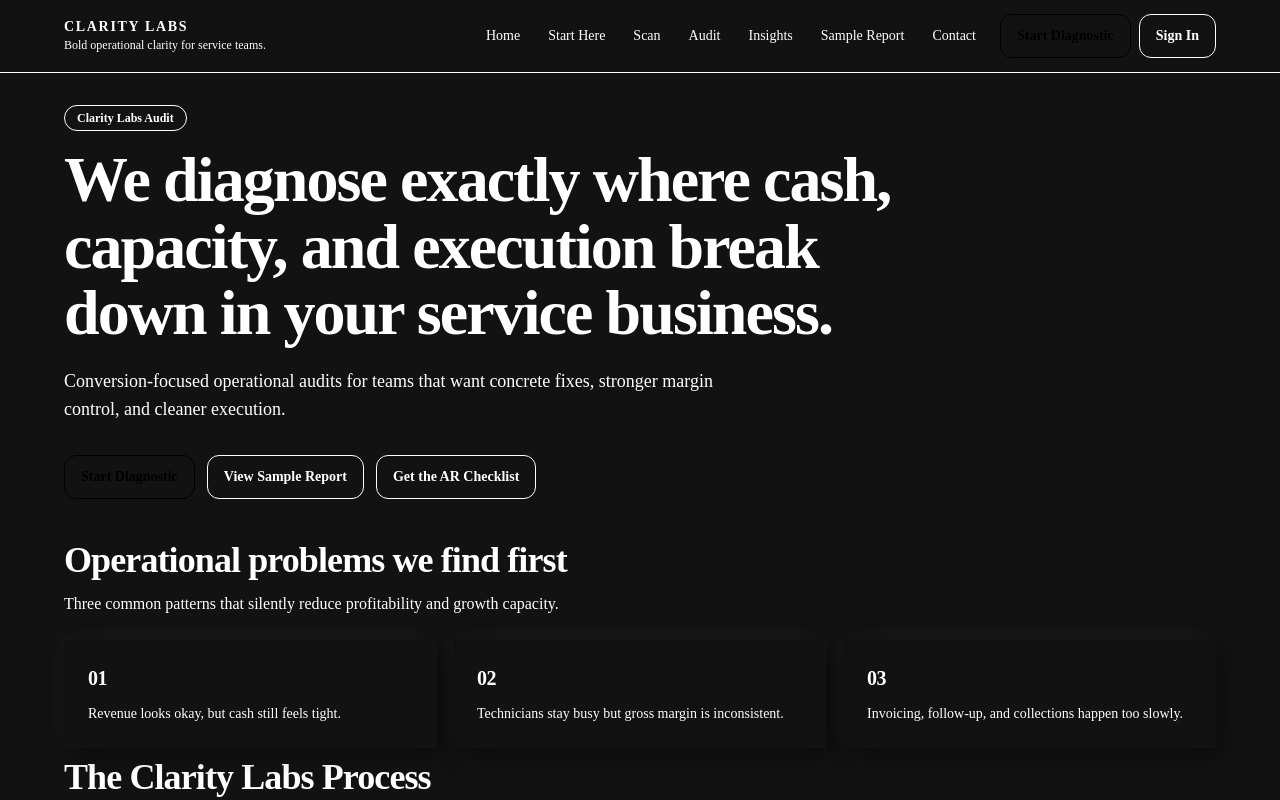
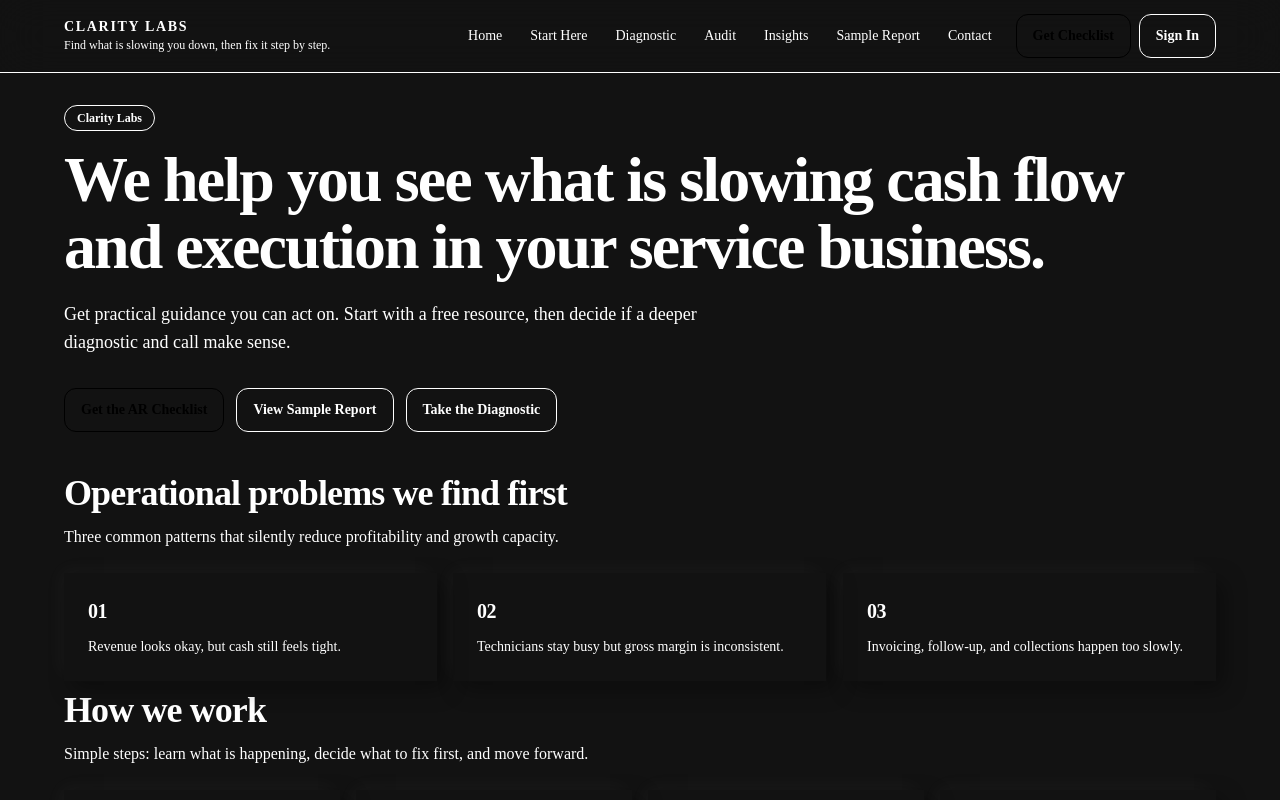
Before and after one commit to loading189/claritylabSite, a Next.js app: page / in a window 1280 px wide. Shown: the top 800 px of the page. Built offline with nearby package versions, Linux system fonts and the light colour scheme; no server answers.

Commit message:
Align funnel messaging and document phased route migration

```diff
--- a/app/(marketing)/page.tsx
+++ b/app/(marketing)/page.tsx
@@ -56,9 +56,9 @@ export default function HomePage() {
       <Section className={styles.heroSection}>
         <Container className={styles.heroContainer}>
           <MarketingHero
-            badge="Clarity Labs Audit"
-            title="We diagnose exactly where cash, capacity, and execution break down in your service business."
-            description="Conversion-focused operational audits for teams that want concrete fixes, stronger margin control, and cleaner execution."
+            badge="Clarity Labs"
+            title="We help you see what is slowing cash flow and execution in your service business."
+            description="Get practical guidance you can act on. Start with a free resource, then decide if a deeper diagnostic and call make sense."
             withBackdrop
             trackingPage="home_hero"
           />
@@ -78,8 +78,8 @@ export default function HomePage() {
       <Section className={styles.dividerSection} id="method">
         <Container>
           <SectionHeader
-            title="The Clarity Labs Process"
-            subtitle="A four-step method designed for owners who need signal, action, and sustained control."
+            title="How we work"
+            subtitle="Simple steps: learn what is happening, decide what to fix first, and move forward."
           />
           <ProcessSteps steps={howItWorks} />
         </Container>
@@ -144,7 +144,7 @@ export default function HomePage() {
         <Container>
           <SectionHeader
             title="Case studies"
-            subtitle="Pattern-based examples of what changes after a focused audit."
+            subtitle="Pattern-based examples of what changes after focused work together."
           />
           <div className={styles.caseStudyGrid}>
             {caseStudies.slice(0, 2).map((study, index) => (
--- a/app/(marketing)/scan/page.tsx
+++ b/app/(marketing)/scan/page.tsx
@@ -9,7 +9,7 @@ import styles from './page.module.css';
 export const metadata: Metadata = {
   title: 'Clarity Scan',
   description:
-    'Run the 6-step Clarity Scan to get a quick diagnostic and next-step recommendation.',
+    'Use the 6-step Clarity Scan when you want a deeper read before booking a call.',
 };
 
 export default function ScanPage() {
@@ -21,7 +21,7 @@ export default function ScanPage() {
         </h1>
         <p className={styles.lead}>
           In about two minutes, identify your strongest operational signal and
-          whether a full audit follow-up is the right next move.
+          decide whether a call is the right next step.
         </p>
         <ScanShell>
           <Suspense
--- a/app/(marketing)/start-here/page.tsx
+++ b/app/(marketing)/start-here/page.tsx
@@ -11,20 +11,13 @@ import styles from './page.module.css';
 export const metadata: Metadata = {
   title: 'Start Here',
   description:
-    'New here? Start with the audit path, sample report preview, or AR checklist in under two minutes.',
+    'New here? Start with a practical resource, then choose the next step that fits your situation.',
   alternates: {
     canonical: `${siteConfig.url}/start-here`,
   },
 };
 
 const actions = [
-  {
-    title: 'Start Diagnostic',
-    description:
-      'Best first step if you want a focused review of cash, capacity, and execution leaks.',
-    href: '/scan',
-    event: 'start_here_scan_click',
-  },
   {
     title: 'View Sample Report',
     description:
@@ -39,6 +32,13 @@ const actions = [
     href: '/resources/ar-recovery-checklist',
     event: 'start_here_checklist_click',
   },
+  {
+    title: 'Take the Diagnostic',
+    description:
+      'Use this when you want a quick read on where cash, capacity, and execution may be getting stuck.',
+    href: '/scan',
+    event: 'start_here_scan_click',
+  },
 ];
 
 export default function StartHerePage() {
@@ -50,8 +50,8 @@ export default function StartHerePage() {
           <p className={styles.intro}>
             This page is for service business owners who know something is
             leaking but want a clean next step. Pick one path below and move
-            immediately: book the audit, review the sample output, or start with
-            the AR checklist.
+            immediately: grab a resource, review the sample output, or take the
+            diagnostic when you want a deeper read.
           </p>
         </Reveal>
 
--- a/app/client/page.tsx
+++ b/app/client/page.tsx
@@ -26,10 +26,13 @@ function formatBookedDate(startTime?: string | null, timezone?: string | null) {
 
 export default async function ClientDashboard({ searchParams }: { searchParams: { booked?: string } }) {
   const user = await getServerUser();
+  // Transition point (Phase 3): this dashboard currently hydrates from diagnostic records.
+  // Keep this stable for existing clients, then switch readiness checks to engagement status.
   const diagnosticResult = user?.email
     ? await getLatestDiagnosticByEmailWithStatus(user.email)
     : { record: null, status: 'error' as const };
   const diagnostic = diagnosticResult.record;
+  // Transition point (Phase 3/4): use booking/engagement records as the source of truth for portal access.
   const client = user?.email ? await getClientByEmail(user.email) : null;
   const insights = diagnostic ? getDiagnosticInsights(diagnostic) : [];
   const calendlyUrl = process.env.NEXT_PUBLIC_CALENDLY_URL || '/contact';
@@ -49,10 +52,10 @@ export default async function ClientDashboard({ searchParams }: { searchParams:
   if (!diagnostic) {
     return (
       <EmptyState
-        title="No diagnostic found"
-        description="Start your diagnostic to unlock your dashboard summary, call prep, and file vault."
-        actionLabel="Start diagnostic"
-        actionHref="/scan"
+        title="No active dashboard yet"
+        description="This portal opens when an audit engagement starts. If you already booked a call, we will send access as soon as setup is complete."
+        actionLabel="Book a call"
+        actionHref={calendlyUrl}
       />
     );
   }
@@ -60,9 +63,9 @@ export default async function ClientDashboard({ searchParams }: { searchParams:
   return (
     <div className="space-y-6">
       <PortalPageHeader
-        eyebrow="Client vault"
-        title="Operations dashboard"
-        description="Track your diagnostic, keep prep organized, and move through your next actions in one workspace."
+        eyebrow="Client delivery dashboard"
+        title="Engagement workspace"
+        description="Review deliverables, share files, and keep next steps organized in one place."
       />
 
       <section className="grid gap-4 md:grid-cols-3">
@@ -72,8 +75,8 @@ export default async function ClientDashboard({ searchParams }: { searchParams:
           <p className="mt-2 text-sm text-muted">{user?.email || 'Client workspace access active.'}</p>
         </article>
         <article className="rounded-card border border-border bg-surface p-5 shadow-soft">
-          <p className="text-xs uppercase tracking-[0.14em] text-muted">Status</p>
-          <p className="mt-2 text-lg font-semibold text-text">{isBooked ? 'Booked' : 'Awaiting booking'}</p>
+          <p className="text-xs uppercase tracking-[0.14em] text-muted">Call status</p>
+          <p className="mt-2 text-lg font-semibold text-text">{isBooked ? 'Booked' : 'Not booked yet'}</p>
           <p className="mt-2 text-sm text-muted">
             {isBooked
               ? `Scheduled for ${formatBookedDate(client?.booked_start_time, client?.booked_timezone)}.`
@@ -118,7 +121,7 @@ export default async function ClientDashboard({ searchParams }: { searchParams:
           <ActionCard
             href={isBooked ? '/client/prep' : calendlyUrl}
             title={isBooked ? 'View call details' : 'Book call'}
-            description="Confirm your session timing and move into a focused execution plan."
+            description="Confirm your session timing and keep the engagement moving."
             action={isBooked ? 'View details' : 'Book call'}
           />
           <ActionCard
--- a/components/CalloutCTA.tsx
+++ b/components/CalloutCTA.tsx
@@ -9,7 +9,7 @@ type CalloutCTAProps = {
 };
 
 export function CalloutCTA({
-  trackingEvent = 'scan_cta_click',
+  trackingEvent = 'resource_cta_click',
   trackingPage = 'callout_cta',
 }: CalloutCTAProps) {
   return (
@@ -17,19 +17,19 @@ export function CalloutCTA({
       <Container>
         <div className="neu-card rounded-2xl border-accent/30 p-8 sm:p-10">
           <h2 className="heading-lg text-text">
-            Start with a 2-minute diagnostic
+            Start with a practical resource
           </h2>
           <p className="mt-3 max-w-2xl text-sm text-muted sm:text-base">
-            Run the Clarity Scan first to identify your biggest leak and get the
-            best next step before booking.
+            Grab the AR checklist or sample report first. If you want help after
+            that, we can walk through your situation together on a call.
           </p>
           <div className="mt-6 flex flex-col gap-3 sm:flex-row sm:items-center">
             <Button
-              href="/scan"
+              href="/resources/ar-recovery-checklist"
               trackingEvent={trackingEvent}
               trackingProps={{ page: trackingPage }}
             >
-              Start Diagnostic
+              Get the AR Checklist
             </Button>
             {runtimeConfig.featureFlags.isBookingEnabled ? (
               <Button
@@ -38,7 +38,7 @@ export function CalloutCTA({
                 trackingEvent="booking_click"
                 trackingProps={{ page: `${trackingPage}_secondary` }}
               >
-                Book Audit
+                Book a Call
               </Button>
             ) : null}
             <a
--- a/components/Header.tsx
+++ b/components/Header.tsx
@@ -59,12 +59,12 @@ function SignedOutNav({ mobile = false }: { mobile?: boolean }) {
     <>
       <NavItems items={navItems} />
       <Button
-        href="/scan"
-        trackingEvent="scan_cta_click"
+        href="/resources/ar-recovery-checklist"
+        trackingEvent="resource_cta_click"
         trackingProps={{ page: mobile ? 'header_mobile' : 'header' }}
         className={mobile ? '' : 'ml-2'}
       >
-        Start Diagnostic
+        Get Checklist
       </Button>
       <Button href="/sign-in" variant="ghost" className={mobile ? '' : 'ml-1'}>
         Sign In
--- a/components/marketing/MarketingHero.tsx
+++ b/components/marketing/MarketingHero.tsx
@@ -19,7 +19,7 @@ export function MarketingHero({
   title,
   description,
   withBackdrop = false,
-  trackingEvent = 'scan_cta_click',
+  trackingEvent = 'resource_cta_click',
   trackingPage = 'marketing_hero',
   children,
   className,
@@ -36,17 +36,17 @@ export function MarketingHero({
       </p>
       <div className="mt-8 flex flex-col gap-3 sm:flex-row sm:flex-wrap">
         <Button
-          href="/scan"
+          href="/resources/ar-recovery-checklist"
           trackingEvent={trackingEvent}
           trackingProps={{ page: trackingPage }}
         >
-          Start Diagnostic
+          Get the AR Checklist
         </Button>
         <Button href="/sample-report" variant="ghost">
           View Sample Report
         </Button>
-        <Button href="/resources/ar-recovery-checklist" variant="secondary">
-          Get the AR Checklist
+        <Button href="/scan" variant="secondary">
+          Take the Diagnostic
         </Button>
       </div>
       {children}
--- a/components/marketing/NextStepCTA.tsx
+++ b/components/marketing/NextStepCTA.tsx
@@ -9,9 +9,9 @@ type NextStepCTAProps = {
 };
 
 export function NextStepCTA({
-  title = 'Next step: get this for your business',
-  subtitle = 'Run the Clarity Scan for a quick qualification and tailored next step before booking.',
-  trackingEvent = 'scan_cta_click',
+  title = 'Pick your next step',
+  subtitle = 'Start with a sample report or checklist. The diagnostic is available when you want a deeper read.',
+  trackingEvent = 'resource_cta_click',
   trackingPage = 'next_step_cta',
   className,
 }: NextStepCTAProps) {
@@ -23,17 +23,17 @@ export function NextStepCTA({
       </p>
       <div className="mt-5 flex flex-col gap-3 sm:flex-row sm:flex-wrap">
         <Button
-          href="/scan"
+          href="/resources/ar-recovery-checklist"
           trackingEvent={trackingEvent}
           trackingProps={{ page: trackingPage }}
         >
-          Start Diagnostic
+          Get the AR Checklist
         </Button>
         <Button href="/sample-report" variant="ghost">
           View Sample Report
         </Button>
-        <Button href="/resources/ar-recovery-checklist" variant="secondary">
-          Get the AR Checklist
+        <Button href="/scan" variant="secondary">
+          Take the Diagnostic
         </Button>
       </div>
     </div>
--- a/content/site.ts
+++ b/content/site.ts
@@ -3,10 +3,10 @@ import { runtimeConfig } from './runtime';
 export const siteConfig = {
   name: runtimeConfig.site.name,
   founder: 'Christopher Taylor',
-  tagline: 'Clarity-first operational audits.',
-  subTagline: 'Bold operational clarity for service teams.',
+  tagline: 'Clear financial and operations guidance for service businesses.',
+  subTagline: 'Find what is slowing you down, then fix it step by step.',
   location: 'Fargo area',
-  trustLine: 'No pitch • Just clarity',
+  trustLine: 'No pressure • Clear next steps',
   description:
     'Clarity Labs helps HVAC, plumbing, electrical, and mechanical service business owners find where cash, time, and margin leak, then turn that into a practical action plan.',
   url: runtimeConfig.site.url,
@@ -18,12 +18,49 @@ export const siteConfig = {
 export const navItems = [
   { label: 'Home', href: '/' },
   { label: 'Start Here', href: '/start-here' },
-  { label: 'Scan', href: '/scan' },
+  { label: 'Diagnostic', href: '/scan' },
   { label: 'Audit', href: '/audit' },
   { label: 'Insights', href: '/insights' },
   { label: 'Sample Report', href: '/sample-report' },
   { label: 'Contact', href: '/contact' },
 ];
+
+/**
+ * Product-direction alignment notes (phased, low-risk migration path)
+ *
+ * Phase 1 (now): make top-of-funnel paths email/trust-first with clearer CTAs and plain-language copy.
+ * Phase 2: keep diagnostic available, but position it as a mid-funnel qualification tool.
+ * Phase 3: move account creation to post-call engagement start (auth kept intact in this sprint).
+ * Phase 4: refine /client into a delivery dashboard for active clients (reports, uploads, requests, next steps).
+ * Phase 5: expand report/export delivery workflows from admin to client-facing delivery states.
+ */
+export const routeRoleMap = {
+  publicTrustPages: [
+    '/',
+    '/about',
+    '/process',
+    '/case-studies',
+    '/insights',
+    '/contact',
+    '/work-with-me',
+  ],
+  resourceCapturePages: [
+    '/resources',
+    '/resources/ar-recovery-checklist',
+    '/resources/cash-flow-snapshot',
+    '/sample-report',
+  ],
+  diagnosticPages: ['/scan', '/audit', '/intake/audit'],
+  bookingAndPrepPages: ['/intake/call', '/intake/success', '/client/prep'],
+  activeClientPortalPages: [
+    '/client',
+    '/client/files',
+    '/client/reports',
+    '/client/contracts',
+    '/client/scan',
+  ],
+  adminOperatorPages: ['/admin', '/admin/diagnostics', '/admin/clients'],
+} as const;
 
 export const waysIHelp = [
   {
```
Also changed, not shown: app/sign-in/page.tsx (+6 -6 lines), app/sign-up/page.tsx (+6 -6 lines).
